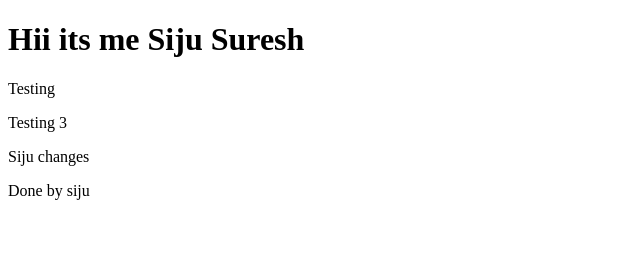
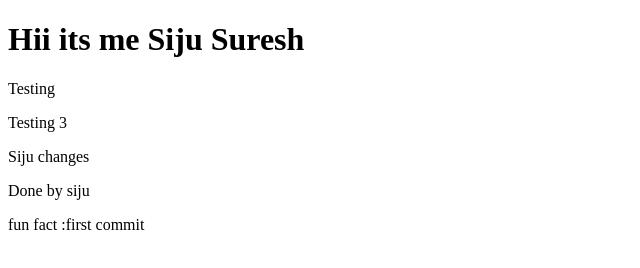
Before and after one commit to ssijup/public_repo, a plain HTML site: page index.html in a window 1280 px wide. Shown: the whole page, without its empty margins (0-640 px from the left). Drawn offline with Linux system fonts and the light colour scheme.

Commit message:
testing commit 1

```diff
--- a/index.html
+++ b/index.html
@@ -9,5 +9,7 @@
 <p>Siju changes</p>
 <p>Done by siju</p>
 
+<p>fun fact :first commit</p>
+
 </body>
 </html>
```
